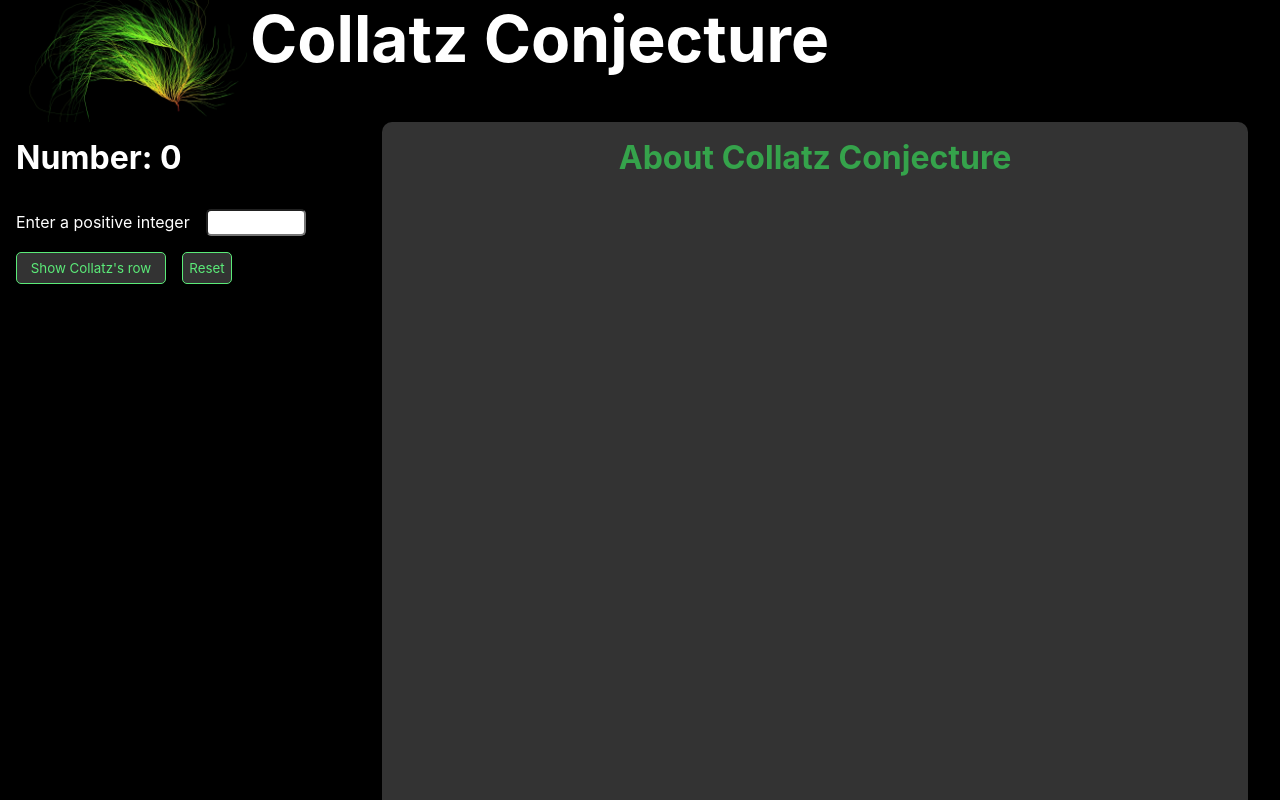
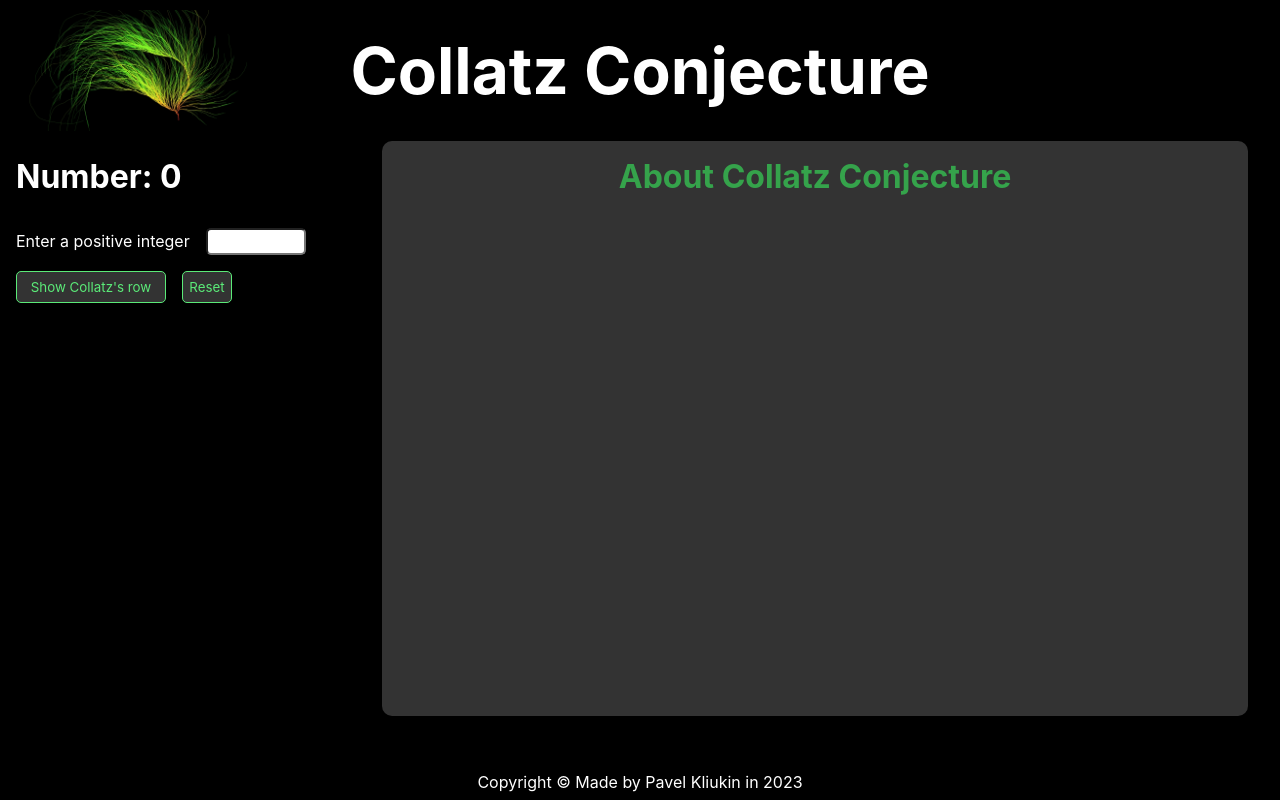
Before and after one commit to Pavel-Kliukin/Collatz_conjecture_React, a React (Create React App) app: page / in a window 1280 px wide. Shown: the top 800 px of the page. Built offline with nearby package versions, Linux system fonts and the light colour scheme.

Commit message:
CSS edited

```diff
--- a/src/About.module.css
+++ b/src/About.module.css
@@ -2,7 +2,6 @@
   flex: 1;
   background-color: #333;
   color: rgb(53, 163, 75);
-  min-height: 98vh;
   min-width: auto;
   margin: 2rem;
   margin-top: 0;
--- a/src/App.module.css
+++ b/src/App.module.css
@@ -7,7 +7,18 @@
     sans-serif;
 }
 
+.App {
+  min-height: 100vh;
+  max-width: 1300px;
+  flex: 1;
+  display: flex;
+  flex-direction: column;
+  align-items: center;
+}
+
 .main {
   background-color: black;
+  width: 100%;
   display: flex;
+  flex: 1;
 }
--- a/src/Footer.css
+++ b/src/Footer.css
@@ -1,7 +1,7 @@
 .footer {
   background-color: black;
   color: white;
-  width: 100vw;
+  width: 100%;
   min-height: 2vh;
   display: flex;
   flex-direction: column;
--- a/src/Header.module.css
+++ b/src/Header.module.css
@@ -2,12 +2,18 @@
   background-color: black;
   color: white;
   display: flex;
+  align-items: center;
+  width:100%;
 }
 
 #collatzImage {
   width: 250px;
+  position: absolute;
 }
 
 .h1 {
+  margin: 2rem 0;
   font-size: 4rem;
+  flex: 1;
+  text-align: center;
 }
--- a/src/Row.module.css
+++ b/src/Row.module.css
@@ -1,7 +1,6 @@
 .Row {
   background-color: black;
   color: white;
-  min-height: 98vh;
   min-width: 350px;
 }
 
--- a/src/index.css
+++ b/src/index.css
@@ -1,8 +1,16 @@
 body {
   margin: 0;
+  min-height: 100vh;
+  background-color: black;
   font-family: -apple-system, BlinkMacSystemFont, 'Segoe UI', 'Roboto', 'Oxygen',
     'Ubuntu', 'Cantarell', 'Fira Sans', 'Droid Sans', 'Helvetica Neue',
     sans-serif;
+}
+
+#root {
+  min-height: 100vh;
+  display: flex;
+  justify-content: center;
 }
 
 code {
```
